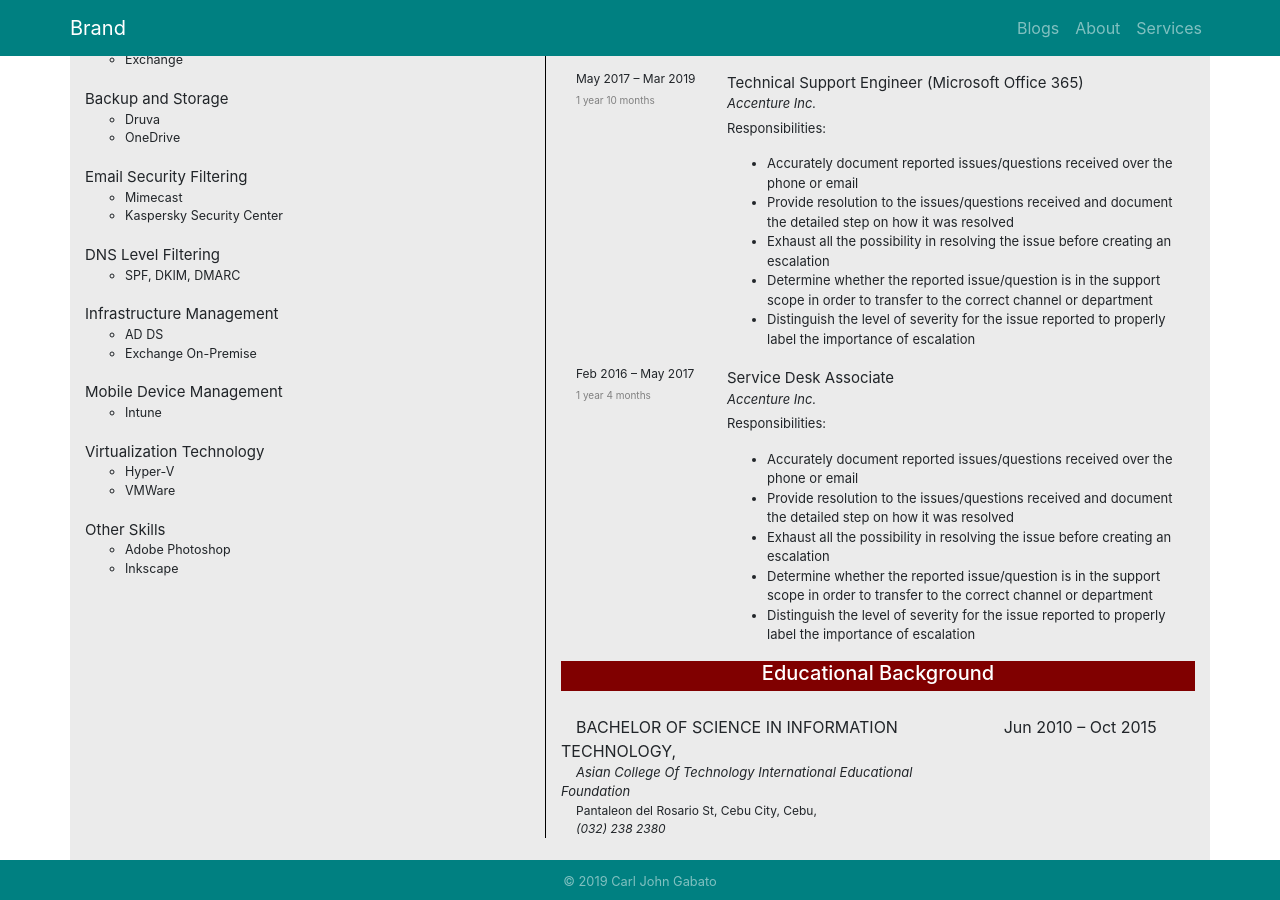
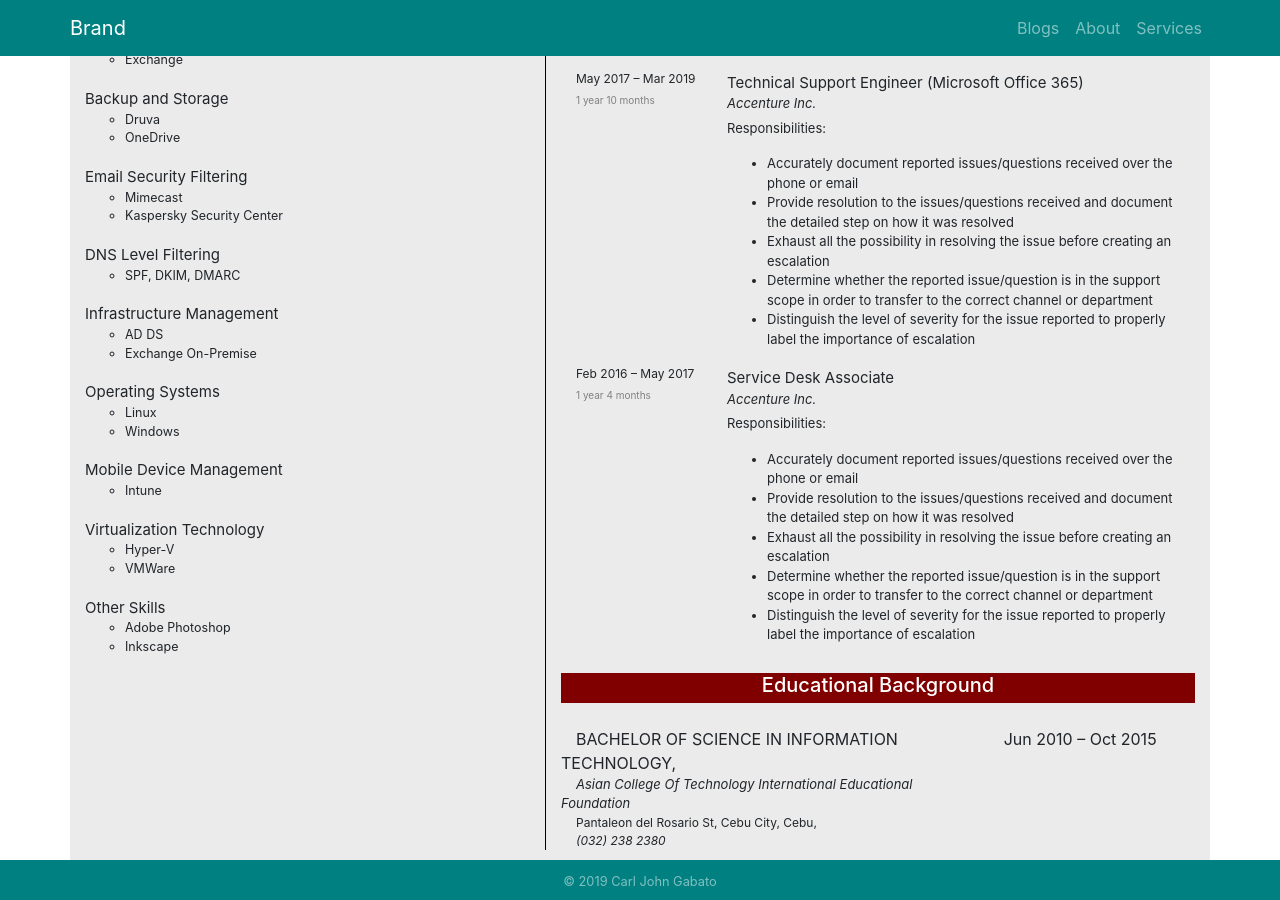
Before and after one commit to carljohngabato/aboutme, a Jekyll site: the page built from about.html, in a window 1280 px wide and 900 px high, scrolled down 712 px. Built offline with Jekyll 4.4.1, drawn with Linux system fonts in a browser that asks for light colours; nearby versions of some CDN libraries.

```diff
--- a/about.html
+++ b/about.html
@@ -107,6 +107,12 @@
               <li class="skill-svc">Exchange On-Premise</li>
             </ul>
 
+            <h8 class="skill-title">Operating Systems</h8>
+            <ul class="skills-list">
+              <li class="skill-svc">Linux</li>
+              <li class="skill-svc">Windows</li>
+            </ul>
+
             <h8 class="skill-title">Mobile Device Management</h8>
             <ul class="skills-list">
               <li class="skill-svc">Intune</li>
@@ -131,7 +137,17 @@
         <div class="col-lg-4">
           <div class="skills-expertise">
             <br>
+            <!--Scriting and automation-->
             <ul class="expertise">
+              <li class="skill-svc">
+                <div class="d-flex flex-row-reverse">
+                  <div class="p2"><img class="red-bar" src="{{'/portfolio/assets/images/red.png'}}" /></div>
+                  <div class="p2"><img class="green-bar" src="{{'/portfolio/assets/images/green.png'}}" /></div>
+                  <div class="p2"><img class="green-bar" src="{{'/portfolio/assets/images/green.png'}}" /></div>
+                  <div class="p2"><img class="green-bar" src="{{'/portfolio/assets/images/green.png'}}" /></div>
+                  <div class="p2"><img class="green-bar" src="{{'/portfolio/assets/images/green.png'}}" /></div>
+                </div>
+              </li>
               <li class="skill-svc">
                 <div class="d-flex flex-row-reverse">
                   <div class="p2"><img class="red-bar" src="{{'/portfolio/assets/images/red.png'}}" /></div>
@@ -154,23 +170,16 @@
                 <div class="d-flex flex-row-reverse">
                   <div class="p2"><img class="red-bar" src="{{'/portfolio/assets/images/red.png'}}" /></div>
                   <div class="p2"><img class="red-bar" src="{{'/portfolio/assets/images/red.png'}}" /></div>
-                  <div class="p2"><img class="red-bar" src="{{'/portfolio/assets/images/red.png'}}" /></div>
-                  <div class="p2"><img class="green-bar" src="{{'/portfolio/assets/images/green.png'}}" /></div>
-                  <div class="p2"><img class="green-bar" src="{{'/portfolio/assets/images/green.png'}}" /></div>
-                </div>
-              </li>
-              <li class="skill-svc">
-                <div class="d-flex flex-row-reverse">
-                  <div class="p2"><img class="red-bar" src="{{'/portfolio/assets/images/red.png'}}" /></div>
-                  <div class="p2"><img class="red-bar" src="{{'/portfolio/assets/images/red.png'}}" /></div>
                   <div class="p2"><img class="green-bar" src="{{'/portfolio/assets/images/green.png'}}" /></div>
                   <div class="p2"><img class="green-bar" src="{{'/portfolio/assets/images/green.png'}}" /></div>
                   <div class="p2"><img class="green-bar" src="{{'/portfolio/assets/images/green.png'}}" /></div>
                 </div>
               </li>
             </ul>
+            <!--END Scripting and Automation-->
             <br>
 
+            <!--IAM-->
             <ul class="expertise">
               <li class="skill-svc">
                 <div class="d-flex flex-row-reverse">
@@ -191,8 +200,10 @@
                 </div>
               </li>
             </ul>
+            <!--END IAM-->
             <br>
 
+            <!--MNC-->
             <ul class="expertise">
               <li class="skill-svc">
                 <div class="d-flex flex-row-reverse">
@@ -222,8 +233,10 @@
                 </div>
               </li>
             </ul>
+            <!--END MNC-->
             <br>
 
+            <!--BNS-->
             <ul class="expertise">
               <li class="skill-svc">
                 <div class="d-flex flex-row-reverse">
@@ -244,8 +257,10 @@
                 </div>
               </li>
             </ul>
+            <!--END BNC-->
+            <br>
 
-            <br>
+            <!--Mail Security-->
             <ul class="expertise">
               <li class="skill-svc">
                 <div class="d-flex flex-row-reverse">
@@ -266,8 +281,10 @@
                 </div>
               </li>
             </ul>
+            <!--END Mail Security-->
+            <br>
 
-            <br>
+            <!--DNS Security-->
             <ul class="expertise">
               <li class="skill-svc">
                 <div class="d-flex flex-row-reverse">
@@ -279,8 +296,10 @@
                 </div>
               </li>
             </ul>
+            <!--END DNS Security-->
+            <br>
 
-            <br>
+            <!--Infra-->
             <ul class="expertise">
               <li class="skill-svc">
                 <div class="d-flex flex-row-reverse">
@@ -301,8 +320,10 @@
                 </div>
               </li>
             </ul>
+            <!--END Infra-->
+            <br>
 
-            <br>
+            <!--MDM-->
             <ul class="expertise">
               <li class="skill-svc">
                 <div class="d-flex flex-row-reverse">
@@ -314,8 +335,10 @@
                 </div>
               </li>
             </ul>
+            <!--END MDM-->
+            <br>
 
-            <br>
+            <!--VM-->
             <ul class="expertise">
               <li class="skill-svc">
                 <div class="d-flex flex-row-reverse">
@@ -336,8 +359,10 @@
                 </div>
               </li>
             </ul>
+            <!--END VM-->
+            <br>
 
-            <br>
+            <!--OTHER-->
             <ul class="expertise">
               <li class="skill-svc">
                 <div class="d-flex flex-row-reverse">
@@ -358,6 +383,7 @@
                 </div>
               </li>
             </ul>
+            <!--END OTHER-->
           </div>
         </div>
         <!--Skill Expertise End-->
```
